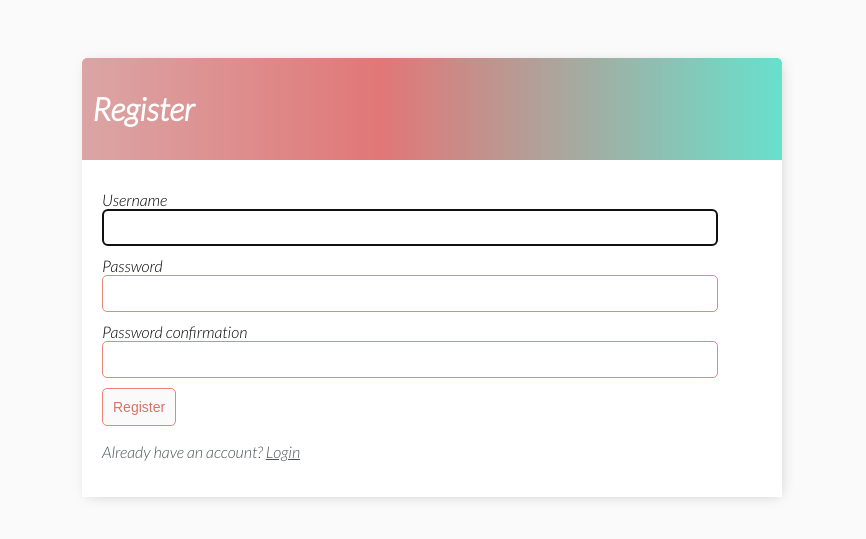
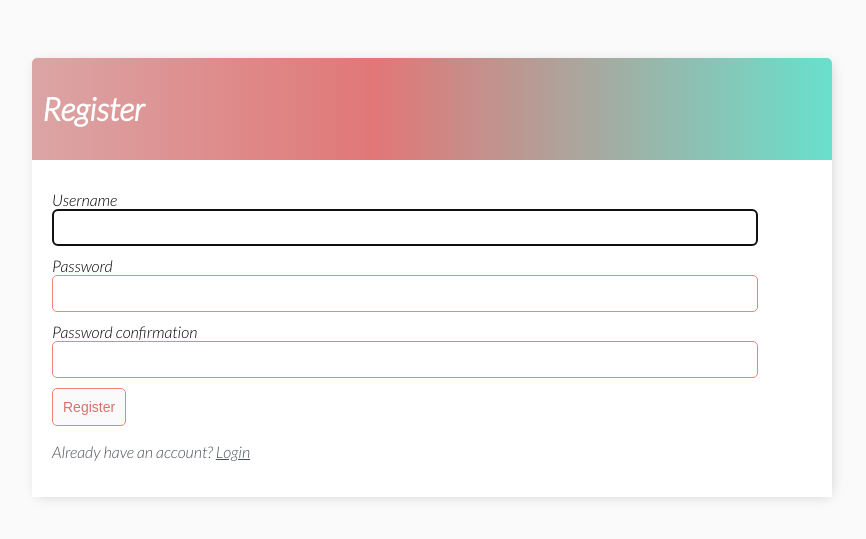
Before and after one commit to JoannaAdermark1/My_django_project, a Django app: page /register/ in a window 1280 px wide. Shown: the top 539 px of the page, without its empty margins (208-1074 px from the left). Run offline with Django 4.2, Linux system fonts and the light colour scheme.

Commit message:
Update ReadMe

```diff
--- a/base/templates/base/main.html
+++ b/base/templates/base/main.html
@@ -38,7 +38,7 @@
         }
 
         .container {
-            max-width: 700px;
+            max-width: 800px;
             margin: auto;
             background-color: #fff;
             -webkit-box-shadow: 2px 2px 13px -4px rgba(0, 0, 0, 0.21);
```
Also changed, not shown: README.md.
